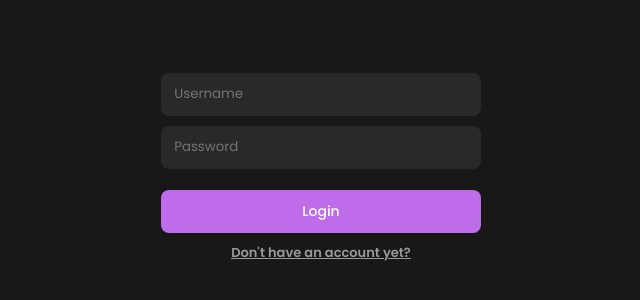
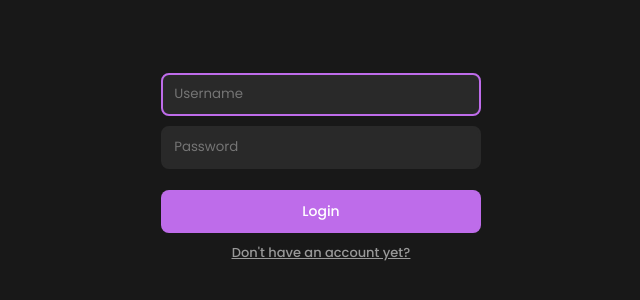
Before and after one commit to yershhov/sparktalk, a React (Vite) app: page /login in a window 1280 px wide. Shown: the part 232-532 px from the top of the page, without its empty margins (319-959 px from the left). Built offline with nearby package versions, Linux system fonts and the light colour scheme; no server answers.

Commit message:
created useFocusOnMount + couple of essential form related things

```diff
--- /dev/null
+++ b/src/hooks/useFocusOnMount.tsx
@@ -0,0 +1,13 @@
+import { useRef, useEffect } from "react";
+
+export default function useFocusOnMount<T extends HTMLElement>() {
+  const ref = useRef<T | null>(null);
+
+  useEffect(() => {
+    if (ref.current) {
+      ref.current.focus();
+    }
+  }, [ref.current]);
+
+  return ref;
+}
--- a/src/pages/Login/index.tsx
+++ b/src/pages/Login/index.tsx
@@ -1,29 +1,35 @@
-import { Link } from "../../styles/common/Link";
+import { useNavigate, Link } from "react-router-dom";
+import { CustomLink as LinkStyled } from "../../styles/form/CustomLink";
 import { Button } from "../../styles/form/Button";
 import { Input } from "../../styles/form/Input";
 import {
   FlexDirectionColumn,
   FullSizeFlexCenter,
 } from "../../styles/layouts/flexLayouts";
+import { Div } from "../../styles/common/Div";
+import useFocusOnMount from "../../hooks/useFocusOnMount";
 
 export default function Login() {
+  const usernameInputRef = useFocusOnMount<HTMLInputElement>();
+
   return (
     <FullSizeFlexCenter>
       <form
         action=""
         onSubmit={(e) => {
-          e.preventDefault();
           alert("submitted");
         }}
       >
         <FlexDirectionColumn style={{ gap: 10 }} w="20rem">
-          <Input placeholder="Username" />
+          <Input ref={usernameInputRef} placeholder="Username" />
           <Input placeholder="Password" />
           <FlexDirectionColumn style={{ gap: 10 }} pt="0.7rem">
             <Button>Login</Button>
-            <Link textAlign="center" fontSize="13px" color="#999">
-              Don't have an account yet?
-            </Link>
+            <Div textAlign="center">
+              <Link to={"/signup"}>
+                <LinkStyled w="100%">Don't have an account yet?</LinkStyled>
+              </Link>
+            </Div>
           </FlexDirectionColumn>
         </FlexDirectionColumn>
       </form>
--- a/src/pages/SignUp/index.tsx
+++ b/src/pages/SignUp/index.tsx
@@ -1,5 +1,46 @@
-import React from "react";
+import { Link } from "react-router-dom";
+import { CustomLink as LinkStyled } from "../../styles/form/CustomLink";
+import { Button } from "../../styles/form/Button";
+import { Input } from "../../styles/form/Input";
+import {
+  FlexDirectionColumn,
+  FullSizeFlexCenter,
+} from "../../styles/layouts/flexLayouts";
+import { Div } from "../../styles/common/Div";
+import useFocusOnMount from "../../hooks/useFocusOnMount";
+import { SimpleErrorMessage } from "../../styles/common/SimpleErrorMessage";
 
 export default function SignUp() {
-  return <div>index</div>;
+  const initialFocusRef = useFocusOnMount<HTMLInputElement>();
+
+  const onSubmit = (data: any) => {
+    console.log(data);
+  };
+
+  return (
+    <FullSizeFlexCenter>
+      <form onSubmit={() => onSubmit({})}>
+        <FlexDirectionColumn style={{ gap: 10 }} w="20rem">
+          <Input ref={initialFocusRef} placeholder="Email*" />
+
+          <Input placeholder="Password*" />
+
+          <Input placeholder="Confirm password*" />
+
+          <FlexDirectionColumn style={{ gap: 10 }} pt="0.7rem">
+            <SimpleErrorMessage>
+              * Fill all the fields required.
+            </SimpleErrorMessage>
+
+            <Button type="submit">Sign Up</Button>
+            <Div textAlign="center">
+              <Link to={"/login"}>
+                <LinkStyled w="100%">Already have an account?</LinkStyled>
+              </Link>
+            </Div>
+          </FlexDirectionColumn>
+        </FlexDirectionColumn>
+      </form>
+    </FullSizeFlexCenter>
+  );
 }
--- a/src/routes/routes.tsx
+++ b/src/routes/routes.tsx
@@ -1,7 +1,6 @@
-import React from "react";
 import { BrowserRouter, Route, Routes } from "react-router-dom";
+import SignUp from "../pages/SignUp";
 import Login from "../pages/Login";
-import SignUp from "../pages/SignUp";
 import Home from "../pages/Home";
 
 export default function SparktalkRouter() {
--- a/src/styles/common/Div.ts
+++ b/src/styles/common/Div.ts
@@ -1,8 +1,6 @@
 import styled from "styled-components";
 
 interface IDivProps {
-  background: string;
-  color: string;
   h: string;
   w: string;
   textAlign: string;
@@ -21,8 +19,6 @@ interface IDivProps {
 type TDivProps = Partial<IDivProps>;
 
 export const Div = styled.div<TDivProps>`
-  background: ${(props) => props.background ?? null};
-  color: ${(props) => props.color ?? null};
   height: ${(props) => props.h ?? null};
   width: ${(props) => props.w ?? null};
   text-align: ${(props) => props.textAlign ?? null};
--- a/src/styles/common/Link.ts
+++ /dev/null
@@ -1,13 +0,0 @@
-import styled from "styled-components";
-import { Div } from "./Div";
-
-export const Link = styled(Div)`
-  transition: all 0.15s ease;
-  text-decoration: underline;
-  cursor: pointer;
-  font-weight: 600;
-
-  &:hover {
-    opacity: 0.9;
-  }
-`;
--- /dev/null
+++ b/src/styles/common/SimpleErrorMessage.ts
@@ -0,0 +1,6 @@
+import styled from "styled-components";
+
+export const SimpleErrorMessage = styled.p`
+  font-size: 13px;
+  color: ${(props) => props.theme.colors.error};
+`;
--- /dev/null
+++ b/src/styles/form/CustomLink.ts
@@ -0,0 +1,14 @@
+import styled from "styled-components";
+import { Div } from "../common/Div";
+
+export const CustomLink = styled(Div)`
+  font-weight: 500;
+  text-decoration: underline;
+  transition: all 0.15s ease;
+  color: ${(props) => props.theme.colors.light};
+  font-size: 13px;
+
+  &:hover {
+    opacity: 0.9;
+  }
+`;
--- a/src/theme.ts
+++ b/src/theme.ts
@@ -4,8 +4,9 @@ const theme = {
     deep: "#141414",
     primary: "rgba(190, 108, 234)",
     secondary: "#292929",
+    light: "#999",
     info: "",
-    error: "",
+    error: "#f44336",
     success: "",
   },
 };
```
